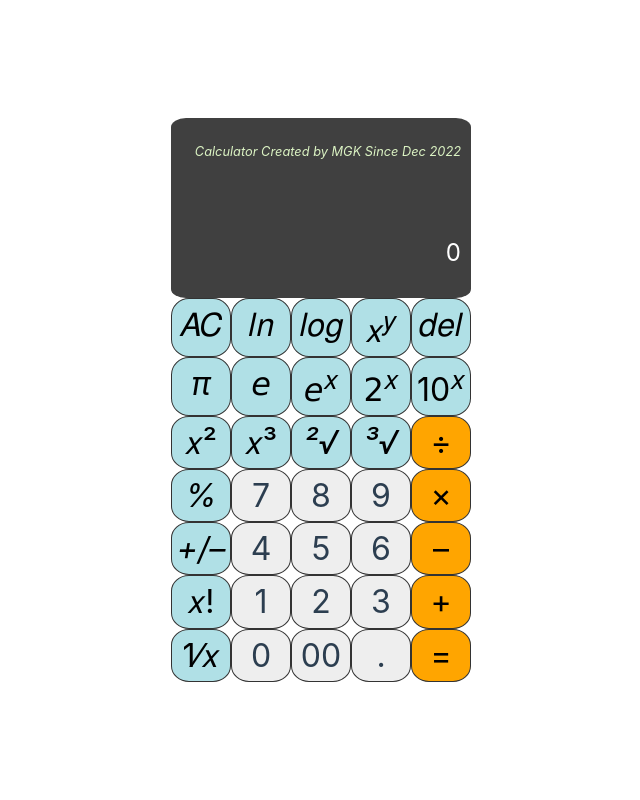
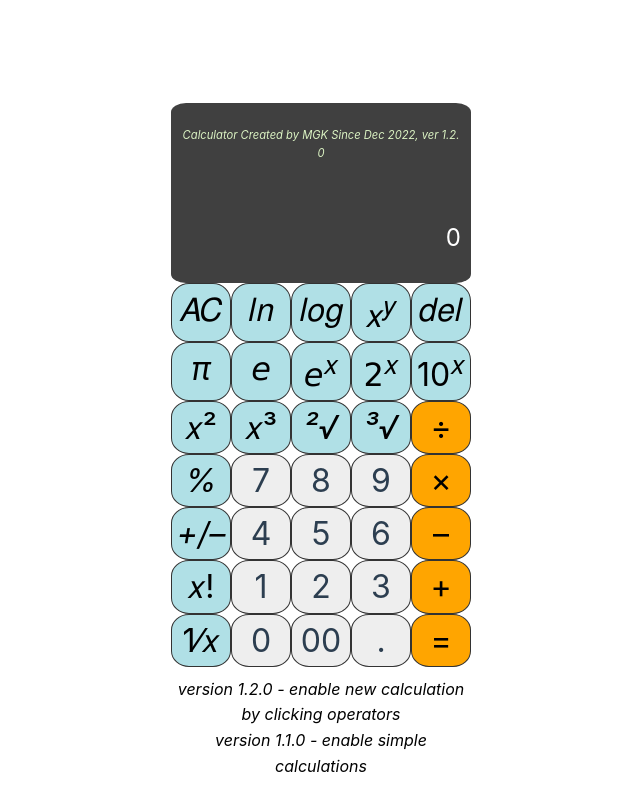
Before and after one commit to mkim245/vue-calculator, a Vue app: page / in a window 1280 px wide. Shown: the whole page, without its empty margins (169-809 px from the left). Built offline with nearby package versions, Linux system fonts and the light colour scheme.

Commit message:
add version and details

```diff
--- a/src/components/Calculator.vue
+++ b/src/components/Calculator.vue
@@ -230,7 +230,7 @@ export default {
 <template>
   <div class="calculator">
     <div class="display">
-      <div class="title">{{ "Calculator Created by MGK Since Dec 2022" }}</div>
+      <div class="title">{{ "Calculator Created by MGK Since Dec 2022, ver 1.2.0" }}</div>
       <div class="previous-operand">{{ previous }}</div>
       <div :class="current.length >= 20
       ? current.length >= 26
@@ -273,6 +273,10 @@ export default {
     <div @click="append('00')" class="btn">00</div>
     <div @click="dot" class="btn">.</div>
     <div @click="equal" class="btn operator">=</div>
+    <div class="comments">
+      <p>{{ 'version 1.2.0 - enable new calculation by clicking operators'}}</p>
+      <p>{{ 'version 1.1.0 - enable simple calculations' }}</p>
+    </div>
   </div>
 </template>
 
@@ -304,7 +308,7 @@ export default {
 
 .display .title {
   color: rgba(255, 255, 255, .75);
-  font-size: 0.8rem;
+  font-size: 0.7rem;
   color: rgb(219, 243, 195);
   font-style: italic;
   height: 10px;
@@ -334,6 +338,15 @@ export default {
   height: 40px;
 }
 
+.calculator .comments {
+  margin-top: 10px;
+  grid-column: 1 / -1;
+  color: rgba(255, 255, 255, .75);
+  font-size: 1rem;
+  color: black;
+  font-style: italic;
+  height: 10px;
+}
 .btn {
   cursor: pointer;
   background-color: #eee;
@@ -356,4 +369,5 @@ export default {
   background-color: powderblue;
   color: black;
 }
+
 </style>
```
